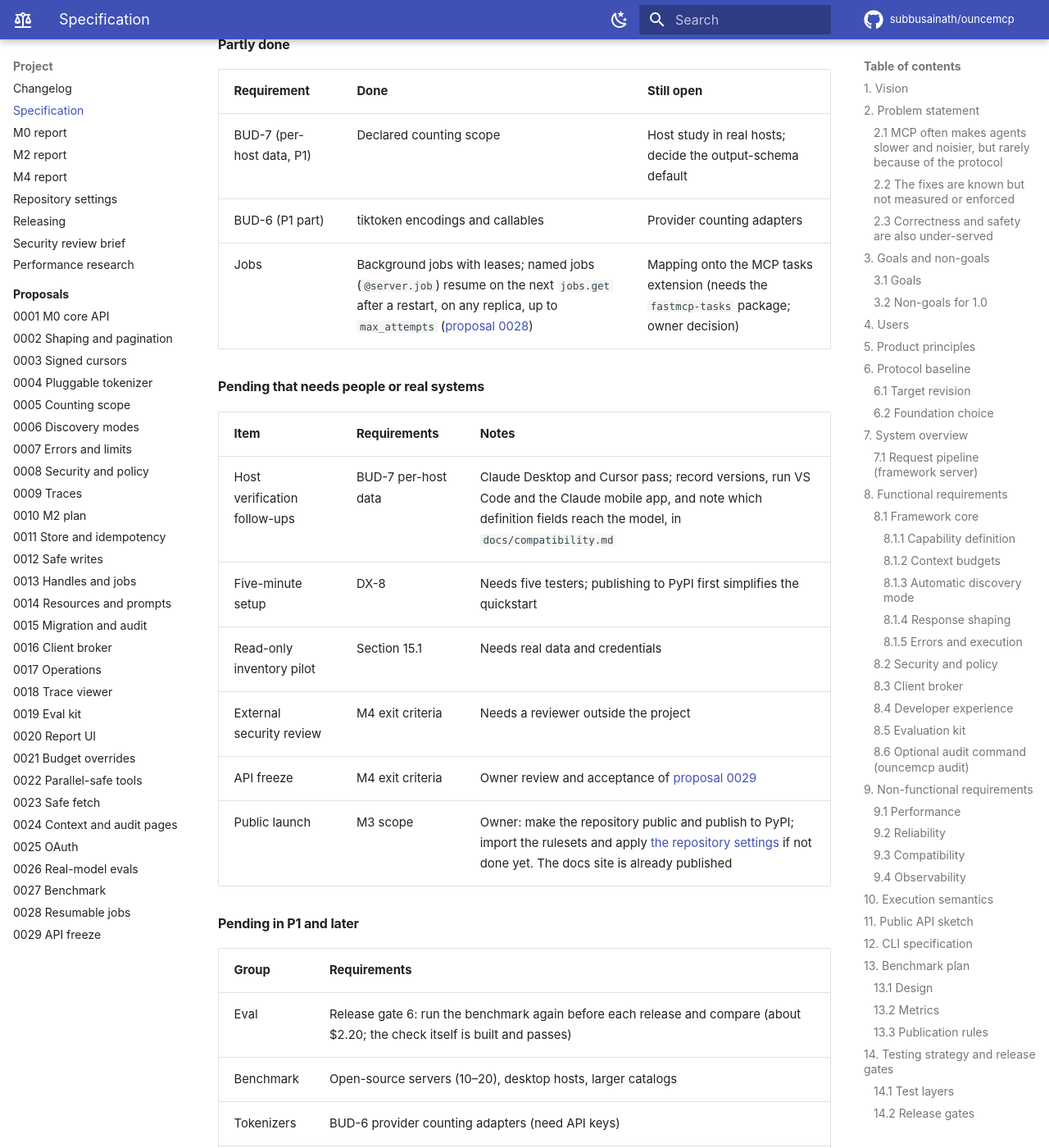
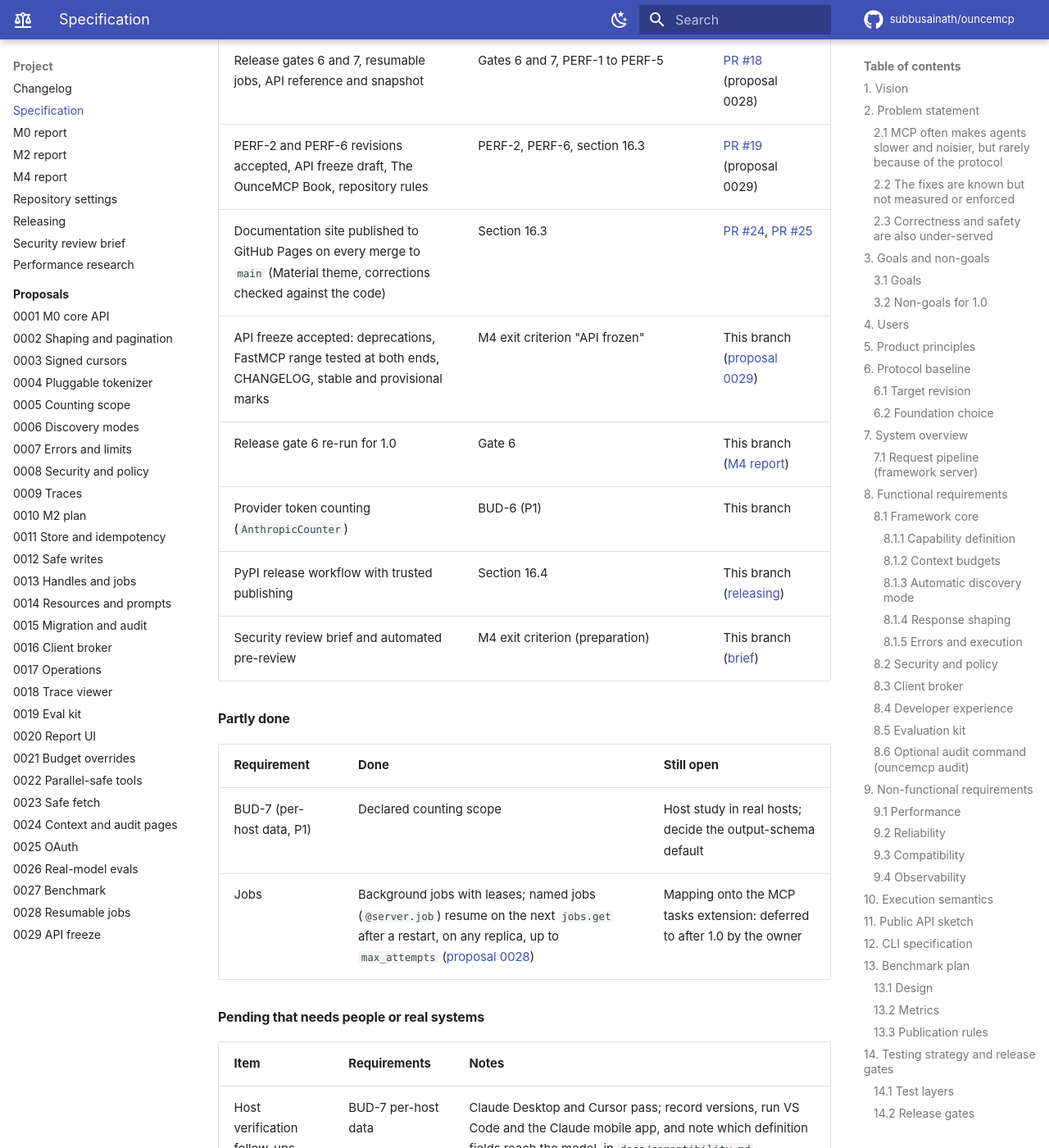
Before and after one commit to subbusainath/ouncemcp, an MkDocs documentation site: the page built from docs/spec.md, in a window 1280 px wide and 1400 px high, scrolled down 57064 px. Shown: the whole window at 82% size. Built offline with MkDocs 1.6.1 and Material for MkDocs 9.7.7, drawn with Linux system fonts in a browser that asks for light colours; comment, search, counter and statistics services are not loaded; some of the changed text lies outside the part shown.

Commit message:
Spec and README: record the 1.0 work
API freeze accepted, gate 6 re-run, provider token counting, release
workflow and the security review brief are recorded as done. Jobs on
the MCP tasks extension move to post-1.0 by the owner's decision. The
open M3/M4 items are the external security review, host checks and the
public launch.

Co-Authored-By: Claude Opus 5.5 <noreply@anthropic.com>
Claude-Session: https://claude.ai/code/session_01GXi6aTZSeKeWUZpC9Ey9X1

```diff
--- a/docs/spec.md
+++ b/docs/spec.md
@@ -242,7 +242,7 @@ Budgets are declared per server and per tool. The defaults below are **proposed
 | BUD-3 | MUST enforce result budgets at runtime through response shaping (8.1.4) | P0 | Oversized results never exceed hard ceiling |
 | BUD-4 | MUST allow overrides per tool with a recorded justification | P1 | Override without reason produces a warning. **Done in M4 ([proposal 0021](proposals/0021-budget-overrides.md)): `definition_tokens=` and `budget_reason=` on tools, `BudgetOverrideWarning`, the `budget-override-without-reason` lint, overrides listed by `check`** |
 | BUD-5 | SHOULD record actual token usage per call in traces | P0 | Trace includes result tokens. **Done in M1 (branch `claude/loving-shannon-gm4zxr`, not yet merged, [proposal 0009](proposals/0009-traces.md)): `OunceServer(trace=...)` records result tokens, budget, truncation, latency, attempts and outcome per call** |
-| BUD-6 | MUST make the tokenizer pluggable: any tiktoken encoding, a custom counting callable, and provider token-counting APIs; every report MUST name the tokenizer used | P0 (interface and tiktoken), P1 (provider APIs) | Same server reported with two tokenizers; reports show the tokenizer name; provider adapter tested against a recorded response. **Interface, tiktoken encodings and custom callables done in M1** ([PR #8](https://github.com/subbusainath/ouncemcp/pull/8), merged): `get_counter` and `OunceServer(tokenizer=, tokenizer_name=)` take an encoding, a `TokenCounter` or a named function; `check`, `context`, `ServerCost`, results and too-large errors name the tokenizer. Provider APIs (P1) remain |
+| BUD-6 | MUST make the tokenizer pluggable: any tiktoken encoding, a custom counting callable, and provider token-counting APIs; every report MUST name the tokenizer used | P0 (interface and tiktoken), P1 (provider APIs) | Same server reported with two tokenizers; reports show the tokenizer name; provider adapter tested against a recorded response. **Interface, tiktoken encodings and custom callables done in M1** ([PR #8](https://github.com/subbusainath/ouncemcp/pull/8), merged): `get_counter` and `OunceServer(tokenizer=, tokenizer_name=)` take an encoding, a `TokenCounter` or a named function; `check`, `context`, `ServerCost`, results and too-large errors name the tokenizer. **Provider APIs done for 1.0:** `AnthropicCounter` and `--tokenizer anthropic:MODEL` use Anthropic's counting API through the official SDK, tested against a recorded response; OpenAI models count exactly with tiktoken, and other providers plug in a counting function |
 | BUD-7 | MUST state which definition fields are counted (name, description, input schema, output schema) and which are not (`title`, annotations, `_meta`); SHOULD record per host which fields reach the model | P0 (declared scope), P1 (per-host data) | `check --json` includes the counting scope; host findings published in the compatibility matrix. **Declared scope done in M1** ([PR #9](https://github.com/subbusainath/ouncemcp/pull/9), merged): `counting_scope` in `check --json`, `Counted` and `Not counted` lines in `check` and `context`, and `verified_hosts: []` until the host study. Per-host data (P1) remains |
 | BUD-8 | MUST compact advertised schemas without changing what validation accepts: collapse optional `anyOf` with `null`, drop generated titles | P0 | Property test: every fixture input accepted by the Pydantic model is valid against the advertised schema and the reverse, apart from explicit `null` for optional fields, which the model still accepts |
 | BUD-9 | MUST let servers and tools choose output schemas `on`, `off`, or `auto`, and `check` MUST report the output-schema share of definition tokens | P0 | Three modes tested; `check` shows the share (M0 inventory: 241 of 488 tokens). **Done in M1** ([PR #9](https://github.com/subbusainath/ouncemcp/pull/9), merged): `output_schemas=` on the server and `output_schema=` on a tool take `on` (default), `off` or `auto`; `auto` drops a schema only when it would put a definition over `Budget.tool_definition_target`; `check` reports `output_schema_tokens`, `output_schema_share` and per-tool fields (inventory: 241 of 488) |
@@ -614,7 +614,7 @@ Durations are planning estimates for a small team (about 26 weeks to 1.0) and sh
 | **M1: Framework 0.1 (first public release)** | P0 requirements for CAP, BUD, DISC (`direct` and `search` with automatic switching), RES, ERR, EXE (except idempotency), and SEC; **M0 carry-over first: RES-8 to RES-10, SEC-12, BUD-6 to BUD-9, PERF-7 (section 15.2)**. **Status: in progress. RES-8 to RES-10, PERF-7 and SEC-12 done; BUD-6 done; BUD-7 (declared scope) and BUD-9 done; DISC-1 to DISC-5 and DISC-7 done (DISC-6 partly); ERR-1 to ERR-3, EXE-1 to EXE-3 and EXE-6 done (PR #11, merged); SEC-1 to SEC-8, SEC-11, BUD-5, DX-1, DX-2, DX-6, EVAL-1, EVAL-2, CAP-7 and the docs site done on branch `claude/loving-shannon-gm4zxr`, not yet merged; host verification, DX-8 user testing and the inventory pilot with real data still open (sections 15.3 and 15.4)**; `init`, `dev`, `check`, `context`; docs site and quickstart; read-only inventory pilot | Install to first passing server under 5 minutes with five testers (DX-8); release gates 1, 2, 5, 7, and 8 pass; the inventory example works in Claude Desktop and VS Code, with versions recorded | 6 weeks |
 | **M2: Framework 0.2** | Safe writes (preview, approval, commit, idempotency), result handles, client broker, migration guide from FastMCP; ticketing, long-running report, and migration pilots; **optional `ouncemcp audit` command** | Pilots pass release gates 1–5; migration guide works on one existing FastMCP server; audit totals match `check` within 1% for the same server. **Status: built on branch `claude/loving-shannon-gm4zxr`; gates 2 to 5 pass, migration guide works on markitdown-mcp, audit matches `check` exactly; gate 1 waits for the first conformance run ([M2 report](m2-report.md))** | 6 weeks |
 | **M3: Eval and benchmark 0.5** | Eval kit, `bench`, trace viewer, HTML reports; full benchmark of framework-built and migrated servers versus plain equivalents; public launch | Benchmark published with reproducible scripts; PERF-6 confirmed or revised. **Status: both met; public launch waits on the repository going public** | 6 weeks |
-| **M4: 1.0** | Remaining P1 requirements, external security review, host compatibility matrix, stable API | All release gates pass; security review complete; API frozen. **Status: built; gates 1 to 8 checked ([M4 report](m4-report.md)); external security review and accepting the API freeze (proposal 0029) open** | 6 weeks |
+| **M4: 1.0** | Remaining P1 requirements, external security review, host compatibility matrix, stable API | All release gates pass; security review complete; API frozen. **Status: API frozen (proposal 0029 accepted); gates 1 to 8 checked and gate 6 re-run for 1.0 ([M4 report](m4-report.md)); release workflow ready; the external security review is the one open exit criterion ([brief](maintainers/security-review.md))** | 6 weeks |
 | **Post-1.0** | TypeScript port of the framework, `code` discovery mode, more idempotency backends, `npx` audit wrapper | Driven by adoption data | Ongoing |
 
 ### 15.1 Pilots
@@ -637,7 +637,7 @@ The M0 prototype ([M0 report](m0-report.md)) met its token-recount and overhead
 | Text-only fallback drops structured content while an output schema is advertised | Violates MCP; clients that validate reject the result | RES-8 | Add a drop-optional-fields step and an `isError` path; fuzz test over outputs and budgets | Done ([PR #3](https://github.com/subbusainath/ouncemcp/pull/3)) |
 | Framework trimming leaves gaps behind handler cursors | Agents silently miss items | RES-3, RES-9 | Budget-aware page helper; property test that every item is returned exactly once | Done ([PR #3](https://github.com/subbusainath/ouncemcp/pull/3)) |
 | Cursors are unsigned base64 offsets | Tampering, cross-user reuse, filter mismatch | SEC-12 | Signed, principal-bound, expiring cursors with key rotation | Done ([PR #7](https://github.com/subbusainath/ouncemcp/pull/7), merged) |
-| Tokenizer fixed to `o200k_base` | Misleading numbers for other model families | BUD-6 | Tokenizer interface; provider counting adapters in P1 | Done for tiktoken encodings and callables ([PR #8](https://github.com/subbusainath/ouncemcp/pull/8), merged); provider adapters open (P1) |
+| Tokenizer fixed to `o200k_base` | Misleading numbers for other model families | BUD-6 | Tokenizer interface; provider counting adapters in P1 | Done: tiktoken encodings and callables ([PR #8](https://github.com/subbusainath/ouncemcp/pull/8)); Anthropic's counting API (`AnthropicCounter`) for 1.0 |
 | Unknown which definition fields hosts show the model | Budgets may over- or under-count | BUD-7, BUD-9 | Declared counting scope; host study in Claude Desktop, VS Code, and one more host; decide the output-schema default | Scope and BUD-9 modes done ([PR #9](https://github.com/subbusainath/ouncemcp/pull/9), merged); host study and default decision open |
 | Truncation path costs 1.44 ms p50 | Little headroom under PERF-1 | PERF-7 | Per-item token cache and incremental counting | Done: 0.70 ms p50 ([PR #4](https://github.com/subbusainath/ouncemcp/pull/4)) |
 | Example not yet run inside a host app | M0 exit criterion only partly met | M1 exit criteria | Manual run in two hosts, recorded in the compatibility matrix | Open |
@@ -860,8 +860,8 @@ Status as of 15 November 2026. Everything below is merged into `main`. M1 ([PR #
 | **M1: Framework 0.1** | **Merged; host verification passed** | Open: DX-8 user testing and the inventory pilot with real data |
 | **M2: Framework 0.2** | **Complete** ([PR #14](https://github.com/subbusainath/ouncemcp/pull/14)); exit criteria and gates 1 to 5 met | Store and idempotency, safe writes, handles and jobs, resources and prompts, migration adapter and guide, `audit`, client broker, `ouncemcp.toml`, health and metrics, description lints; ticketing, report and markitdown-mcp pilots |
 | **M3: Eval and benchmark 0.5** | **Exit criteria met** ([PR #16](https://github.com/subbusainath/ouncemcp/pull/16), [PR #17](https://github.com/subbusainath/ouncemcp/pull/17), [PR #19](https://github.com/subbusainath/ouncemcp/pull/19)): trace viewer, OpenTelemetry, task suites, report UI, real models through OpenRouter, `ouncemcp bench`, the first benchmark (four models, 840 runs) published with its scripts; PERF-6 revised and accepted (proposal 0027) | Open: open-source servers, desktop hosts and larger catalogs in the benchmark (paid runs); public launch (repository visibility, PyPI); the docs site is published |
-| **M4: 1.0** | **Built** ([PR #17](https://github.com/subbusainath/ouncemcp/pull/17), [PR #18](https://github.com/subbusainath/ouncemcp/pull/18), [PR #19](https://github.com/subbusainath/ouncemcp/pull/19)): the P1 requirements that need no people or keys (proposals 0021 to 0025), release gates 6 and 7 checked, PERF-2 revised and met, resumable jobs (0028), API reference and snapshot test, the API freeze drafted (0029), The OunceMCP Book, repository rules for going public | Open: external security review; accepting the API freeze; host matrix follow-ups; a fresh benchmark run before release for gate 6 |
-| **Post-1.0** | Not started | TypeScript port, `code` discovery mode, more idempotency backends, `npx` audit wrapper |
+| **M4: 1.0** | **Built** ([PR #17](https://github.com/subbusainath/ouncemcp/pull/17), [PR #18](https://github.com/subbusainath/ouncemcp/pull/18), [PR #19](https://github.com/subbusainath/ouncemcp/pull/19)): the P1 requirements that need no people or keys (proposals 0021 to 0025), release gates 6 and 7 checked, PERF-2 revised and met, resumable jobs (0028), API reference and snapshot test, the API freeze drafted (0029), The OunceMCP Book, repository rules for going public | Since then: API freeze accepted and its checklist done (FastMCP range `>=4.1.6,<5` tested at both ends, CHANGELOG, deprecations); gate 6 re-run and passed ($2.20); `AnthropicCounter` (BUD-6 provider APIs); PyPI release workflow; security review brief and automated pre-review. Open: external security review; host matrix follow-ups |
+| **Post-1.0** | Not started | TypeScript port, `code` discovery mode, more idempotency backends, `npx` audit wrapper, jobs on the MCP tasks extension (deferred by the owner: `fastmcp-tasks` needs FastMCP 4.2 and was two days old) |
 
 #### Completed
 
@@ -890,14 +890,18 @@ Status as of 15 November 2026. Everything below is merged into `main`. M1 ([PR #
 | Release gates 6 and 7, resumable jobs, API reference and snapshot | Gates 6 and 7, PERF-1 to PERF-5 | [PR #18](https://github.com/subbusainath/ouncemcp/pull/18) (proposal 0028) |
 | PERF-2 and PERF-6 revisions accepted, API freeze draft, The OunceMCP Book, repository rules | PERF-2, PERF-6, section 16.3 | [PR #19](https://github.com/subbusainath/ouncemcp/pull/19) (proposal 0029) |
 | Documentation site published to GitHub Pages on every merge to `main` (Material theme, corrections checked against the code) | Section 16.3 | [PR #24](https://github.com/subbusainath/ouncemcp/pull/24), [PR #25](https://github.com/subbusainath/ouncemcp/pull/25) |
+| API freeze accepted: deprecations, FastMCP range tested at both ends, CHANGELOG, stable and provisional marks | M4 exit criterion "API frozen" | This branch ([proposal 0029](proposals/0029-api-freeze.md)) |
+| Release gate 6 re-run for 1.0 | Gate 6 | This branch ([M4 report](m4-report.md)) |
+| Provider token counting (`AnthropicCounter`) | BUD-6 (P1) | This branch |
+| PyPI release workflow with trusted publishing | Section 16.4 | This branch ([releasing](maintainers/releasing.md)) |
+| Security review brief and automated pre-review | M4 exit criterion (preparation) | This branch ([brief](maintainers/security-review.md)) |
 
 #### Partly done
 
 | Requirement | Done | Still open |
 | --- | --- | --- |
 | BUD-7 (per-host data, P1) | Declared counting scope | Host study in real hosts; decide the output-schema default |
-| BUD-6 (P1 part) | tiktoken encodings and callables | Provider counting adapters |
-| Jobs | Background jobs with leases; named jobs (`@server.job`) resume on the next `jobs.get` after a restart, on any replica, up to `max_attempts` ([proposal 0028](proposals/0028-resumable-jobs.md)) | Mapping onto the MCP tasks extension (needs the `fastmcp-tasks` package; owner decision) |
+| Jobs | Background jobs with leases; named jobs (`@server.job`) resume on the next `jobs.get` after a restart, on any replica, up to `max_attempts` ([proposal 0028](proposals/0028-resumable-jobs.md)) | Mapping onto the MCP tasks extension: deferred to after 1.0 by the owner |
 
 #### Pending that needs people or real systems
 
@@ -906,17 +910,15 @@ Status as of 15 November 2026. Everything below is merged into `main`. M1 ([PR #
 | Host verification follow-ups | BUD-7 per-host data | Claude Desktop and Cursor pass; record versions, run VS Code and the Claude mobile app, and note which definition fields reach the model, in `docs/compatibility.md` |
 | Five-minute setup | DX-8 | Needs five testers; publishing to PyPI first simplifies the quickstart |
 | Read-only inventory pilot | Section 15.1 | Needs real data and credentials |
-| External security review | M4 exit criteria | Needs a reviewer outside the project |
-| API freeze | M4 exit criteria | Owner review and acceptance of [proposal 0029](proposals/0029-api-freeze.md) |
-| Public launch | M3 scope | Owner: make the repository public and publish to PyPI; import the rulesets and apply [the repository settings](maintainers/repository-settings.md) if not done yet. The docs site is already published |
+| External security review | M4 exit criteria | Needs a reviewer outside the project; the [brief](maintainers/security-review.md) and automated pre-review are ready |
+| Public launch | M3 scope | Owner: make the repository public; set up the PyPI trusted publisher and the `pypi` environment, then tag the release ([releasing](maintainers/releasing.md)); import the rulesets and apply [the repository settings](maintainers/repository-settings.md) if not done yet. The docs site is already published |
 
 #### Pending in P1 and later
 
 | Group | Requirements |
 | --- | --- |
-| Eval | Release gate 6: run the benchmark again before each release and compare (about $2.20; the check itself is built and passes) |
+| Eval | Release gate 6: passed for 1.0; run it again before each later release (about $2.20) |
 | Benchmark | Open-source servers (10–20), desktop hosts, larger catalogs |
-| Tokenizers | BUD-6 provider counting adapters (need API keys) |
 | Discovery | DISC-8 (`code` mode, post-1.0) |
 
 ---
```
Also changed, not shown: README.md (+2 -2 lines).
